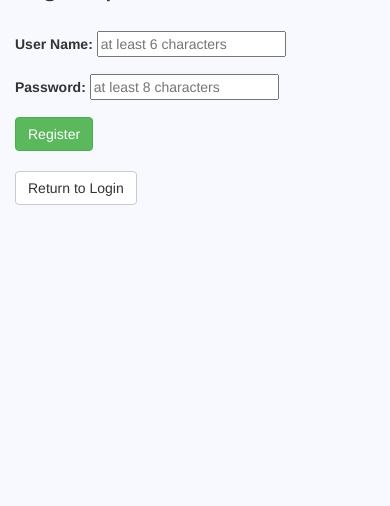
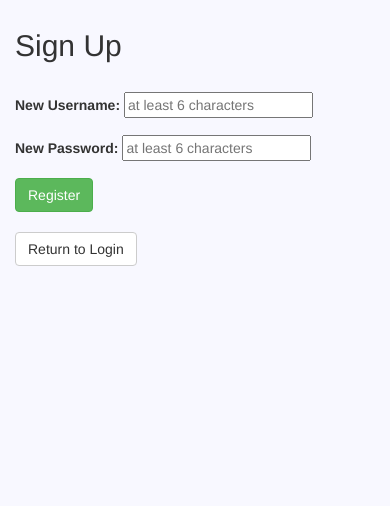
Before and after one commit to tfmertz/MessageBoard, a PHP site: template views/sign_up.twig in a window 390 px wide. Shown: the part 202-708 px from the top of the page. Run offline with PHP 8.4, Linux system fonts and the light colour scheme; the template is opened without the code that fills it, so the values that code supplies are empty; some libraries are stand-ins or nearby versions.

Commit message:
Update styles for signup and loging

```diff
--- a/views/sign_up.twig
+++ b/views/sign_up.twig
@@ -4,33 +4,32 @@
   <link href="//maxcdn.bootstrapcdn.com/bootstrap/3.3.4/css/bootstrap.min.css" rel="stylesheet">
   <link rel="stylesheet" href="/css/main.css" media="screen" title="no title" charset="utf-8">
 
-        <title>Sign up</title>
+  <title>Message Board</title>
 </head>
 <body>
 
   <header><h1><span class="glyphicon glyphicon-send"></span>MessageBoard</h1></header>
 
   <div class="container">
-
     <div class="row">
 
-                <div class="col-sm-12 col-sm-offset-4">
+      <div class="col-sm-4 col-sm-offset-4">
         <h2>Sign Up</h2>
 
         <br>
 
         <form action='/sign_up' method='post'>
           <div class="form-group">
-                            <label for='username' >User Name:</label>
-                            <input type='text' name='username' id='username' minlength = "6" maxlength="50" placeholder = "at least 6 characters" />
+            <label for='username'>New Username:</label>
+            <input type='text' name='username' id='username' minlength="6" maxlength="50" placeholder = "at least 6 characters">
             <span class = "text-danger">
               {{ error }}
             </span>
           </div>
 
           <div class="form-group">
-                            <label for='password' >Password:</label>
-                            <input type='password' name='password' id='password' minlength = "6" nmaxlength="50" placeholder= "at least 8 characters"/>
+            <label for='password'>New Password:</label>
+            <input type='password' name='password' id='password' minlength="6" maxlength="50" placeholder= "at least 6 characters">
           </div>
 
           <button class="btn btn-success" type="submit">Register</button>
@@ -41,13 +40,7 @@
         <a class="btn btn-default" href="/">Return to Login</a>
 
       </div>
-
-
     </div>
-
-
   </div>
-
-
 </body>
 </html>
--- a/web/css/main.css
+++ b/web/css/main.css
@@ -2,28 +2,23 @@ body {
 	background-color: GhostWhite;
 }
 
-	 header{
-		padding: 20px;
-		background-color: rgb(102, 255, 204);
-		text-align: center;
-		color: Snow;
-		position: fixed;
-		width: 100%;
-		z-index: 1;
-		text-shadow: -1px 1px 0 rgba(140,140,140,0.6) , 0px -1px 1px rgba(0,0,0,0.67);
-		background-image: url(http://www.transparenttextures.com/patterns/gplay.png);
-		top: 0;
-		margin-bottom: 20px;
-	}
+header {
+	padding: 20px;
+	background-color: #333;
+	text-align: center;
+	color: white;
+	/*text-shadow: -1px 1px 0 rgba(140,140,140,0.6) , 0px -1px 1px rgba(0,0,0,0.67);*/
+	background-image: url(http://www.transparenttextures.com/patterns/gplay.png);
+	margin-bottom: 20px;
+}
+
+h1 {
+	font-size: 3.5em;
+	font-weight: bold;
+}
 
 
 	/********************************************  MESSAGES.HTML.TWIG  *******************************************************/
-
-
-
-	.row {
-		margin-top: 150px;
-	}
 
 	.searchby {
 		background-color: rgb(102, 255, 204);
```
Also changed, not shown: views/index.twig (+3 -9 lines). Lines whose indentation alone changed are shown as unchanged.
